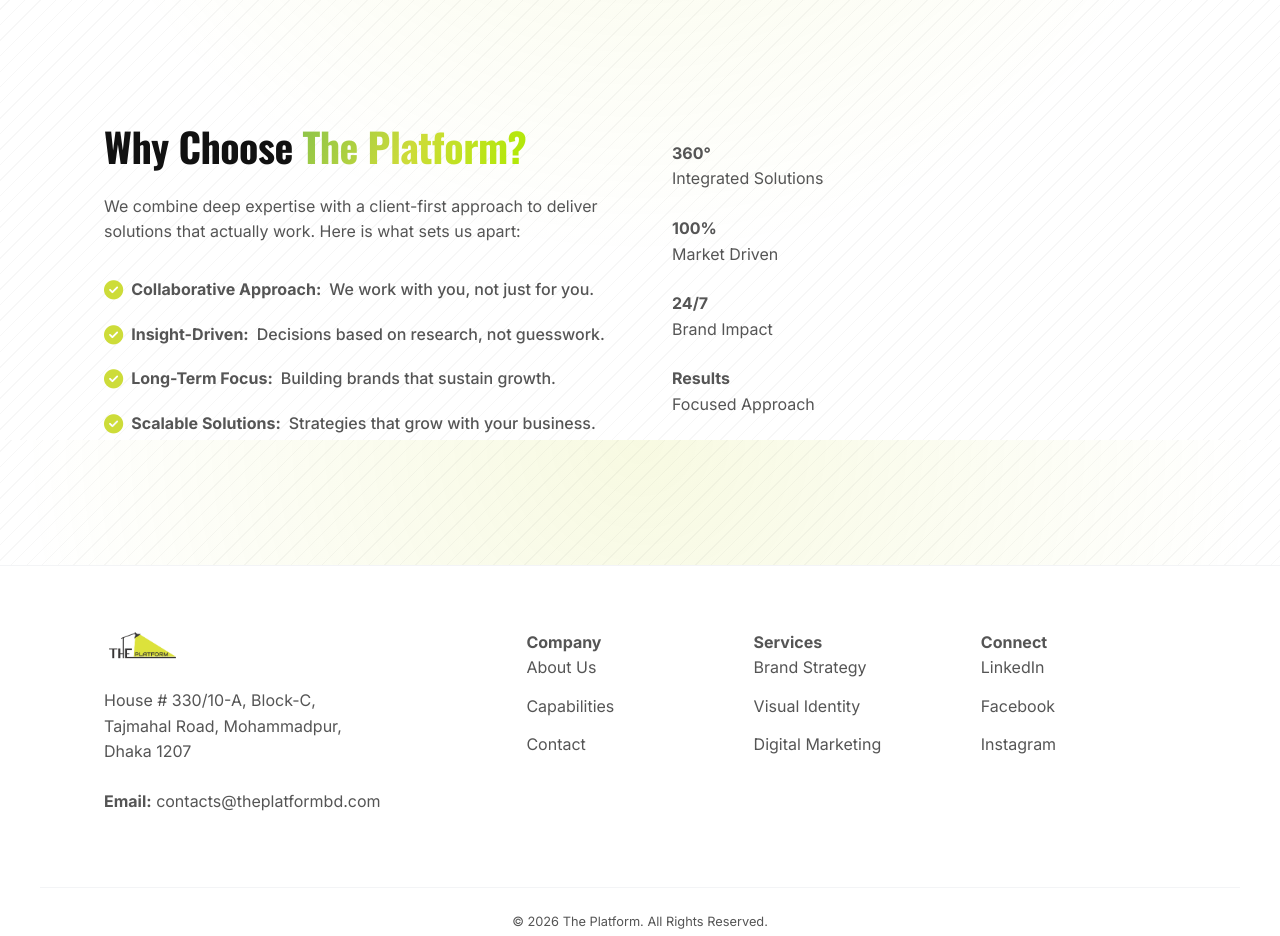
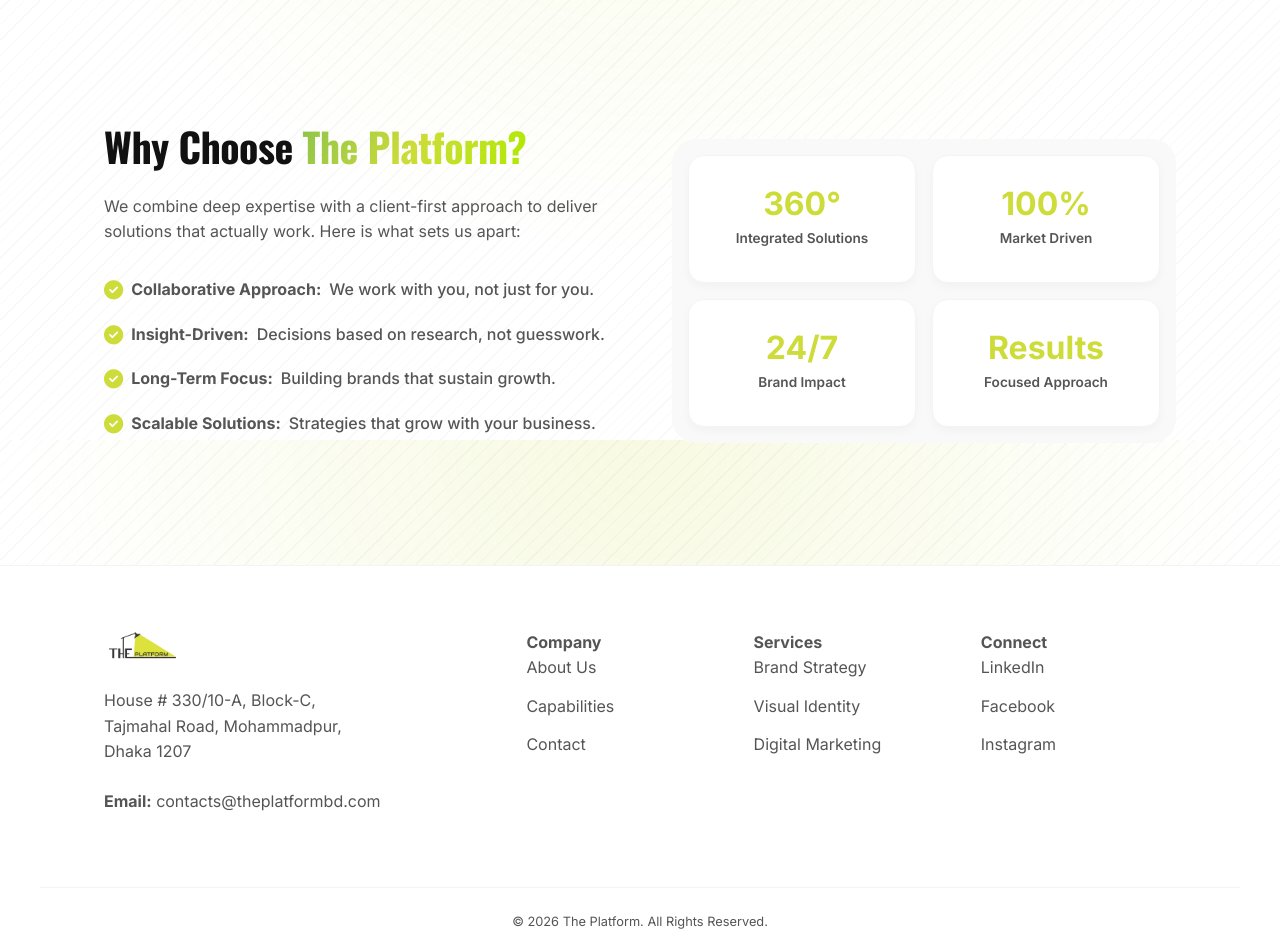
Before and after one commit to sou-rav/the-platform-website, a React (Vite) app: page /about in a window 1280 px wide. Shown: the part 1960-2896 px from the top of the page. Built offline with nearby package versions, Linux system fonts and the light colour scheme.

Commit message:
css change

```diff
--- a/src/index.css
+++ b/src/index.css
@@ -266,3 +266,42 @@
     }
     .btn-outline { margin-bottom: 0; }
 }
+
+/* --- ABOUT PAGE: WHY CHOOSE US SECTION --- */
+.stats-container {
+    display: grid;
+    grid-template-columns: 1fr 1fr;
+    gap: 1rem;
+    background: var(--pill-bg);
+    padding: 1rem;
+    border-radius: 24px;
+}
+
+.stat-box {
+    background: var(--card-bg);
+    padding: 2rem;
+    border-radius: 16px;
+    text-align: center;
+    box-shadow: 0 4px 10px rgba(0,0,0,0.03);
+    border: 1px solid var(--border-light);
+    transition: transform 0.3s ease;
+}
+
+.stat-box:hover {
+    transform: translateY(-5px);
+    border-color: var(--brand-primary);
+}
+
+.stat-box h4 {
+    font-size: 2rem;
+    font-weight: 800;
+    color: var(--brand-primary);
+    margin-bottom: 0.5rem;
+    line-height: 1;
+}
+
+.stat-box p {
+    font-size: 0.85rem;
+    margin: 0;
+    font-weight: 600;
+}
```
